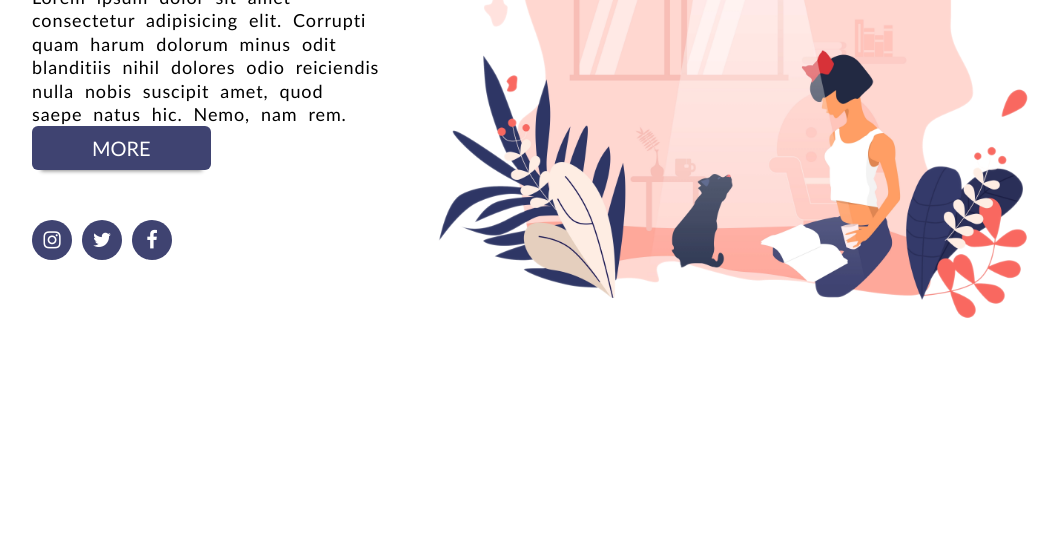
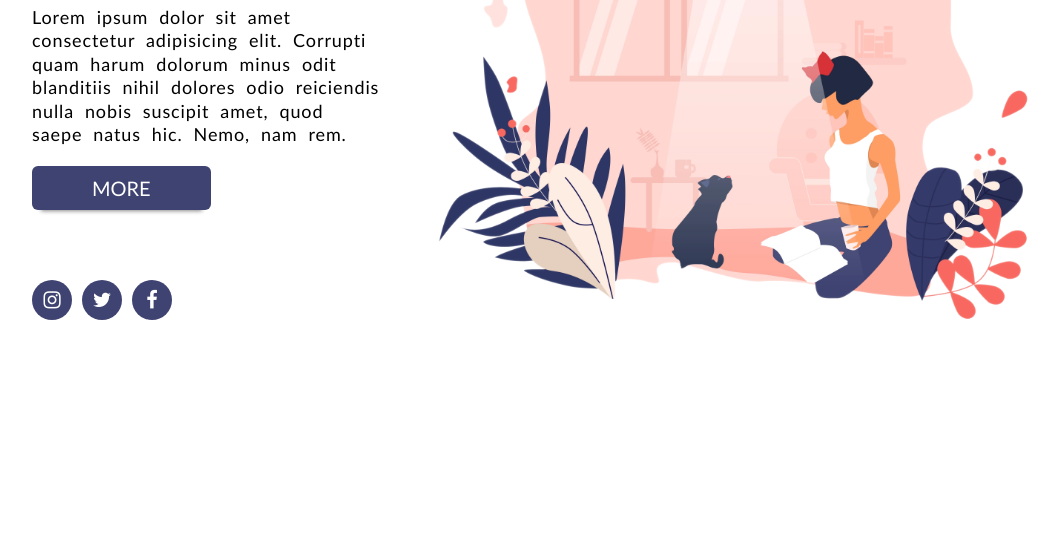
Before and after one commit to Zukauskas/03-happy-weekend, a website: page index.html in a window 1280 px wide. Shown: the part 266-800 px from the top of the page, without its empty margins (108-1167 px from the left). Drawn offline with Linux system fonts and the light colour scheme.

Commit message:
Update content to flex

```diff
--- a/css/main.css
+++ b/css/main.css
@@ -51,20 +51,23 @@ body * {
 }
 
 .main-content {
-    display: inline-block;
+    display: flex;
+    align-items: center;
+    justify-content: space-between;
     width: 1000px;
     margin-top: 40px;
     margin-left: calc(50% - 500px);
 }
 
 .left-column {
+    display: flex;
+    flex-direction: column;
+    gap: 20px;
     width: 35%;
-    float: left;
 }
 
 .right-column {
     width: 60%;
-    float: right;
 }
 
 
@@ -80,7 +83,7 @@ body * {
 }
 
 .btn {
-    display: inline-block;
+    width: fit-content;
     color: #fff;
     padding: 0.5em 3em;
     font-size: 20px;
@@ -105,12 +108,12 @@ body * {
 
 .socials {
     margin-top: 50px;
+    display: flex;
 }
 
 .socials > .icon {
     width: 2em;
     height: 2em;
-    float:left;
     margin-right: 0.5em;
     margin-bottom: 0.5em;
     text-decoration: none;
```
